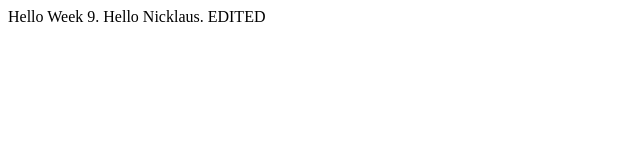
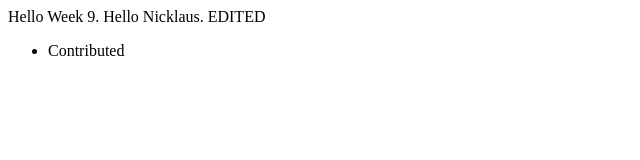
Before and after one commit to nicklausong/week9, a website: page index.html in a window 1280 px wide. Shown: the full height of the page, 0-640 px from the left. Drawn offline with Linux system fonts and the light colour scheme.

Commit message:
contributed

```diff
--- a/index.html
+++ b/index.html
@@ -3,6 +3,9 @@
     <div id="app">
       Hello Week 9. Hello Nicklaus.
       EDITED
+      <ul>
+        <li> Contributed </li>
+      </ul>
     </div>
   </body>
 </html>
```
